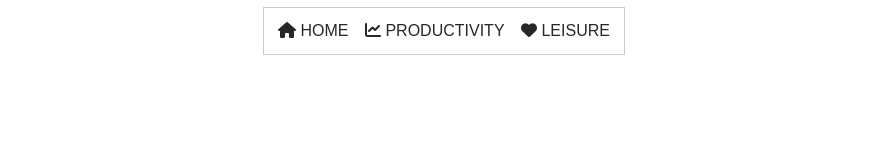
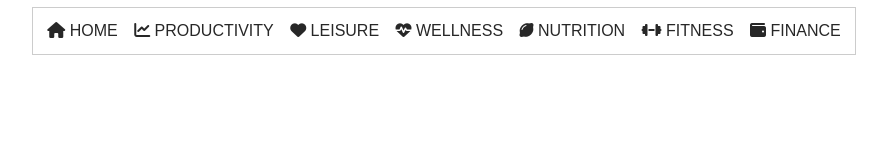
Before and after one commit to tay951/notion_widgets_main, a plain HTML site: page index.html in a window 1280 px wide. Shown: the whole page, without its empty margins (196-1083 px from the left). Drawn offline with Linux system fonts and the light colour scheme.

Commit message:
Update index.html

```diff
--- a/index.html
+++ b/index.html
@@ -61,8 +61,10 @@
 		<a id="home" onclick="navigate(this.id)" href="#"> <i class="fa-solid fa-house"></i> Home</a>
 		<a id="productivity" onclick="navigate(this.id)" href="#"> <i class="fa-solid fa-chart-line"></i> Productivity</a>
                 <a id="leisure" onclick="navigate(this.id)" href="#"> <i class="fa-solid fa-heart"></i> Leisure</a>
-
-
+		<a id="wellness" onclick="navigate(this.id)" href="#"> <i class="fa-solid fa-heart-pulse"></i> Wellness</a>
+                <a id="nutrition" onclick="navigate(this.id)" href="#"> <i class="fa-solid fa-lemon"></i> Nutrition</a>
+		<a id="fitness" onclick="navigate(this.id)" href="#"> <i class="fa-solid fa-dumbbell"></i> Fitness</a>
+		<a id="finance" onclick="navigate(this.id)" href="#"> <i class="fa-solid fa-wallet"></i> Finance</a>
 
 
 	</nav>
@@ -84,6 +86,14 @@
 				window.open("https://www.notion.so/Productivity-c7020e4795794fba90f95daa2d95ab59", '_blank').focus();
 			else if (id == 'leisure')
 				window.open("https://www.notion.so/Leisure-25da8b34d59d493aaaad226459987738", '_blank').focus();
+			else if (id == 'wellness')
+				window.open("https://www.notion.so/Wellness-be317ca48994469baa6e80b9756d7d8a", '_blank').focus();
+			else if (id == 'nutrition')
+				window.open("https://www.notion.so/Nutrition-4525fd051a6c468e999de248d9a0ba6d", '_blank').focus();
+			else if (id == 'fitness')
+				window.open("https://www.notion.so/Fitness-Hub-1fb55792de5f45628774d2038b2cdd8b", '_blank').focus();
+			else if (id == 'finance')
+				window.open("https://www.notion.so/Finance-Hub-6f5d1b4fa1214e578a93d364eb4f5b78", '_blank').focus();
 
 		}
 	</script>
```
